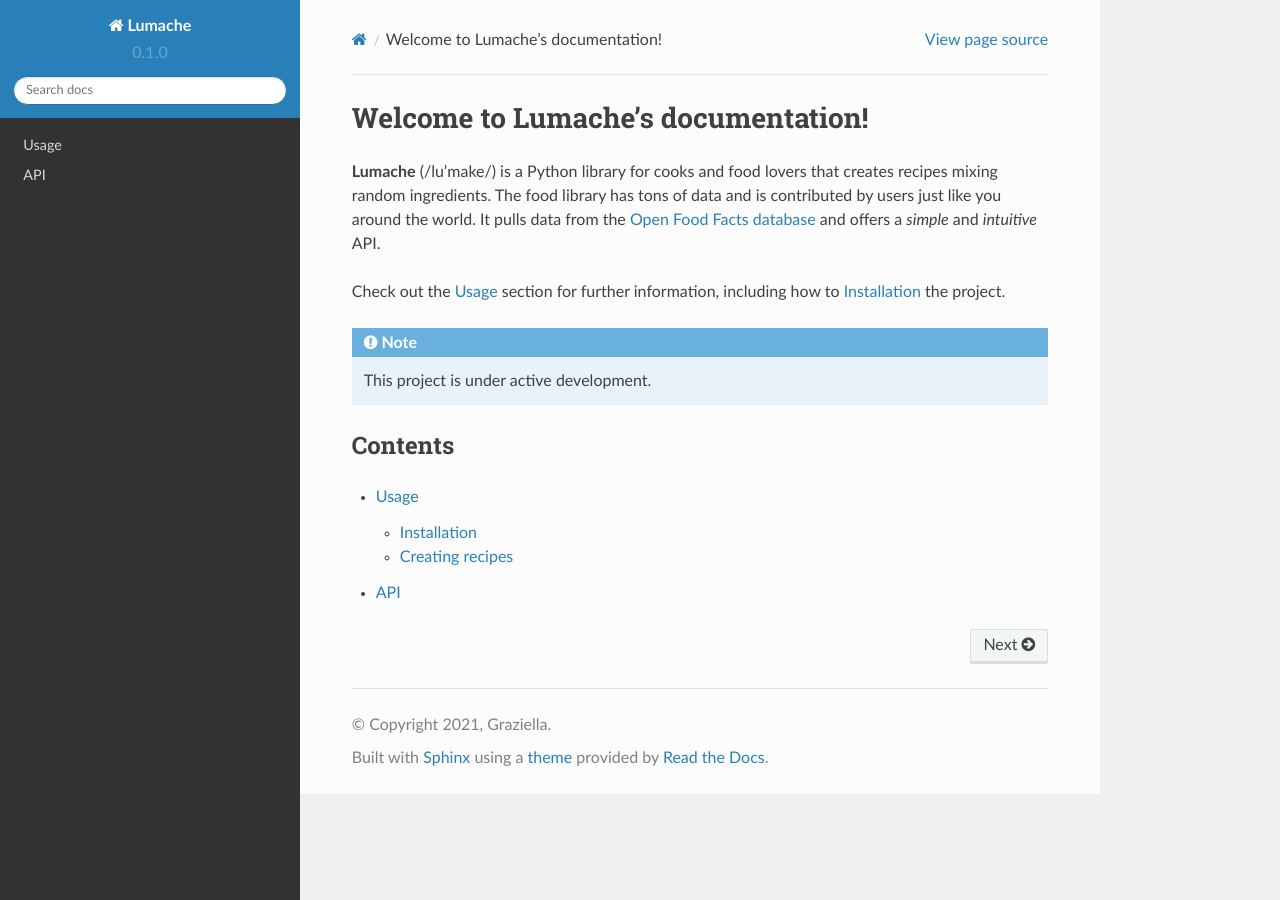
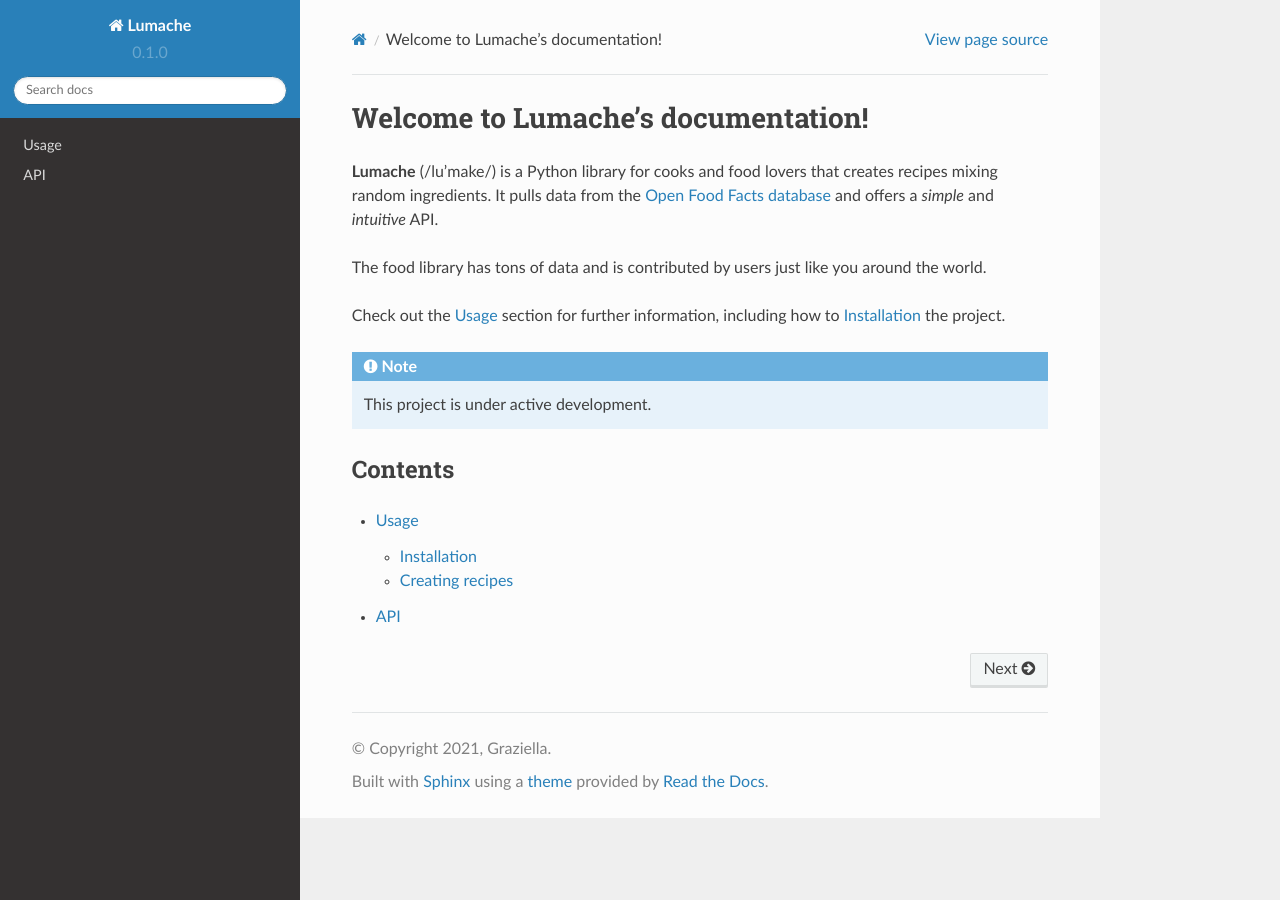
Before and after one commit to br4cket/psychic-system, a Sphinx documentation site: the page built from docs/source/index.rst, in a window 1280 px wide. Built offline with Sphinx 7.4.7 and the Read the Docs theme 2.0.0, drawn with Linux system fonts in a browser that asks for light colours.

Commit message:
Changes
Test github integration

```diff
--- a/docs/source/index.rst
+++ b/docs/source/index.rst
@@ -3,10 +3,11 @@ Welcome to Lumache's documentation!
 
 **Lumache** (/lu'make/) is a Python library for cooks and food lovers
 that creates recipes mixing random ingredients.
+It pulls data from the `Open Food Facts database <https://world.openfoodfacts.org/>`_
+and offers a *simple* and *intuitive* API.
+
 The food library has tons of data and is contributed by users just
 like you around the world.
-It pulls data from the `Open Food Facts database <https://world.openfoodfacts.org/>`_
-and offers a *simple* and *intuitive* API.
 
 Check out the :doc:`usage` section for further information, including
 how to :ref:`installation` the project.
```
